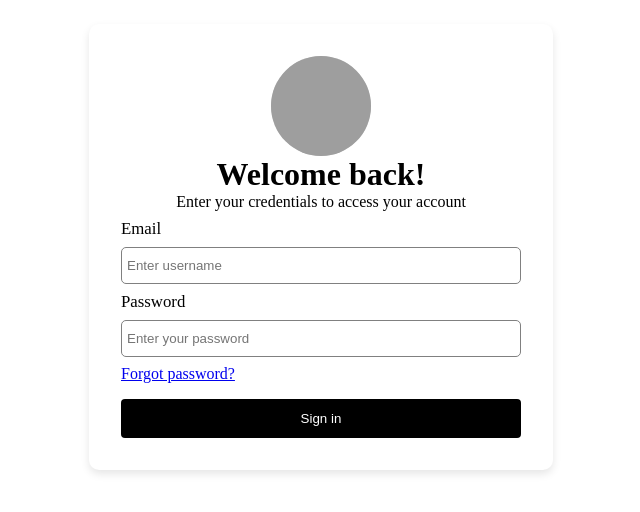
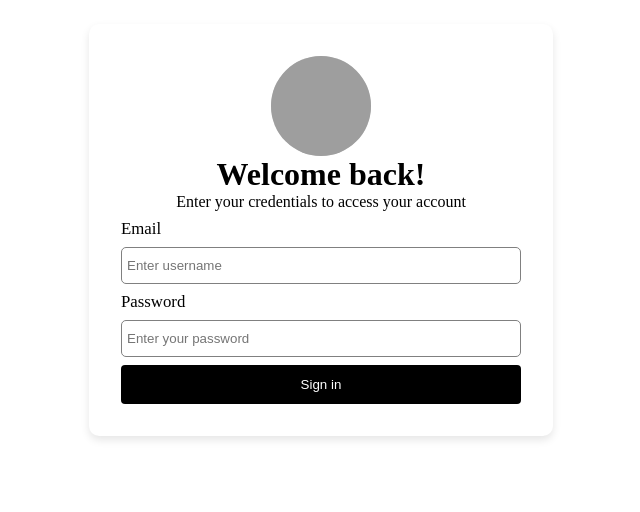
Before and after one commit to vivek-650/Project1, a React (Vite) app in the folder frontend/: page /admin in a window 1280 px wide. Shown: the top 512 px of the page, without its empty margins (319-959 px from the left). Built offline with nearby package versions, Linux system fonts and the light colour scheme; grey boxes are pictures that could not be loaded.

Commit message:
added frogot password tag in form

```diff
--- a/frontend/src/pages/admin/components/login/AdminLogin.jsx
+++ b/frontend/src/pages/admin/components/login/AdminLogin.jsx
@@ -148,11 +148,11 @@ const AdminLogin = () => {
           {passwordError && <div style={styles.error}>{passwordError}</div>}
         </div>
 
-        <div style={styles.rememberForgot}>
+        {/* <div style={styles.rememberForgot}>
           <a href="#" className="forgot-password">
             Forgot password?
           </a>
-        </div>
+        </div> */}
 
         <button type="submit" style={styles.loginBtn} id="loginButton">
           Sign in
```
